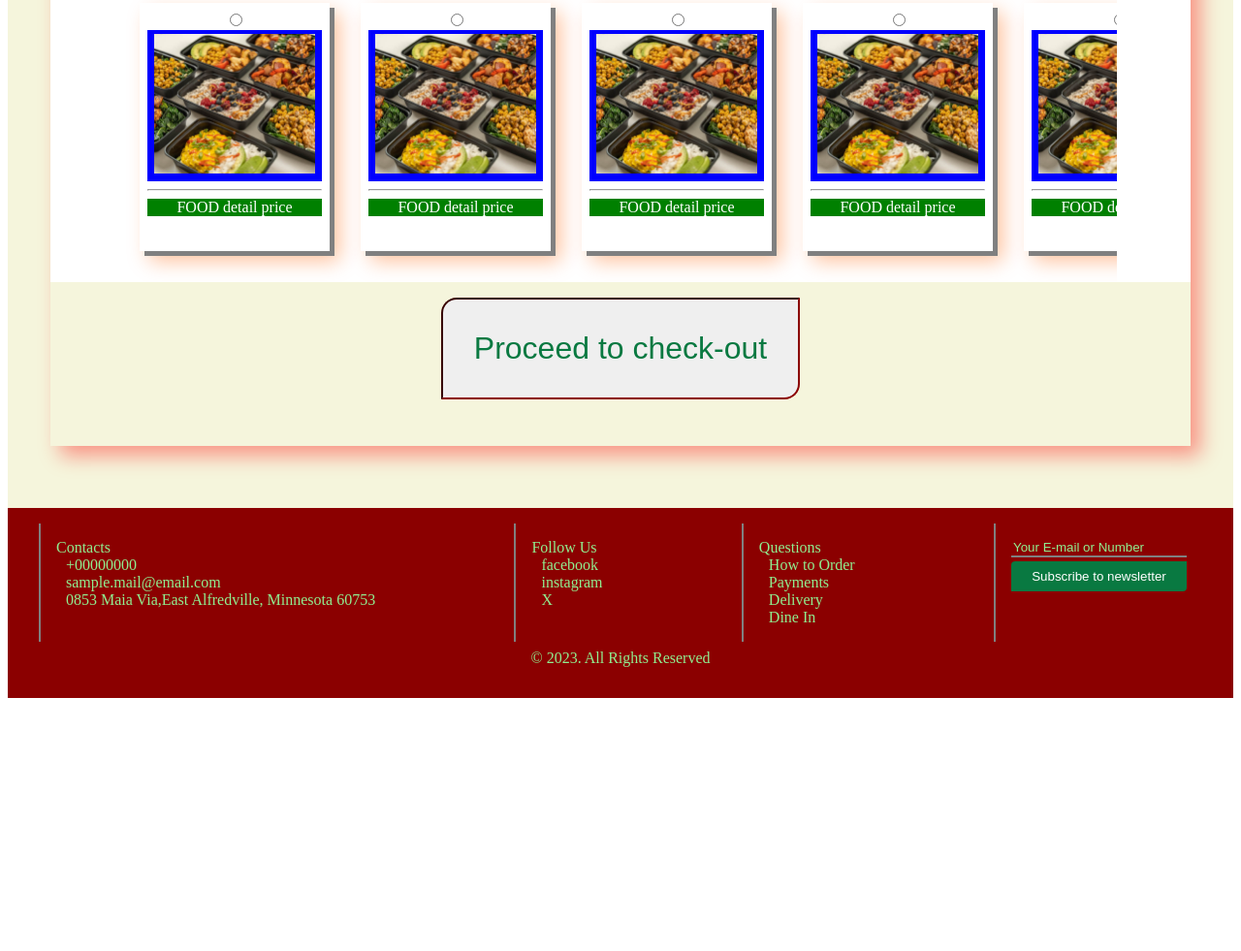
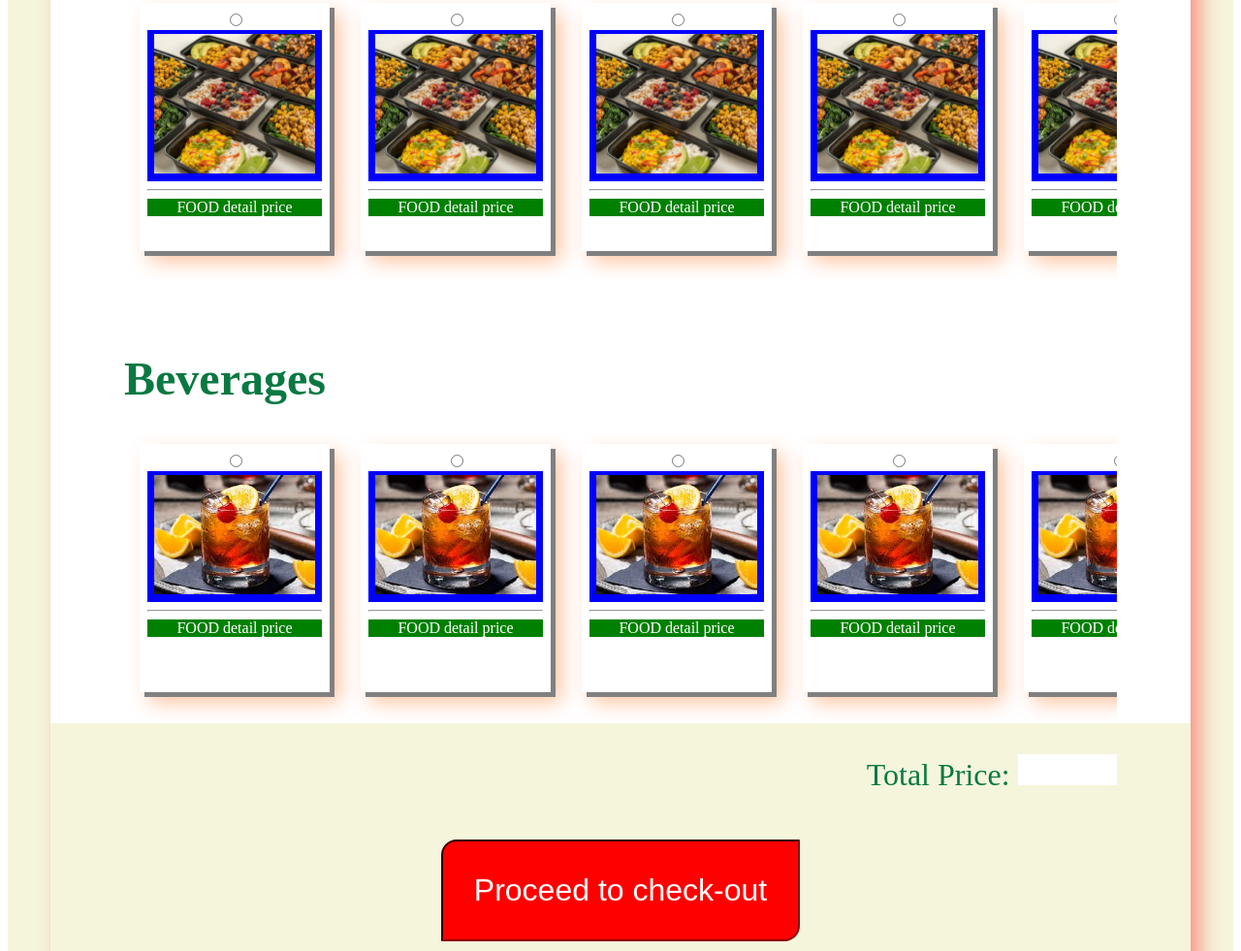
Before and after one commit to sabirama/SASSpracticeActivity.01, a plain HTML site: page foods.html in a window 1280 px wide. Shown: the part 1199-2180 px from the top of the page at 97% size. Before the commit the page ends 1927 px from the top, so only its background shows below. Drawn offline with Linux system fonts and the light colour scheme.

Commit message:
color changes and beverage added

```diff
--- a/foods.html
+++ b/foods.html
@@ -342,7 +342,129 @@
             </div>
           </div>
         </div>
-        <button>Proceed to check-out</button>
+
+        <div class="bg-container">
+          <div class="food-selector-container">
+            <h2>Beverages</h2>
+            <div class="food-flow-container">
+              <div class="foods-item">
+                <input type="radio" name="main-dish" />
+                <div class="food-img-container">
+                  <img src="images/images.jfif" alt="" class="food-img" />
+                </div>
+                <hr />
+                <div class="food-text">
+                  <small>FOOD detail</small>
+                  <small>price</small>
+                </div>
+              </div>
+              <div class="foods-item">
+                <input type="radio" name="main-dish" />
+                <div class="food-img-container">
+                  <img src="images/images.jfif" alt="" class="food-img" />
+                </div>
+                <hr />
+                <div class="food-text">
+                  <small>FOOD detail</small>
+                  <small>price</small>
+                </div>
+              </div>
+              <div class="foods-item">
+                <input type="radio" name="main-dish" />
+                <div class="food-img-container">
+                  <img src="images/images.jfif" alt="" class="food-img" />
+                </div>
+                <hr />
+                <div class="food-text">
+                  <small>FOOD detail</small>
+                  <small>price</small>
+                </div>
+              </div>
+              <div class="foods-item">
+                <input type="radio" name="main-dish" />
+                <div class="food-img-container">
+                  <img src="images/images.jfif" alt="" class="food-img" />
+                </div>
+                <hr />
+                <div class="food-text">
+                  <small>FOOD detail</small>
+                  <small>price</small>
+                </div>
+              </div>
+              <div class="foods-item">
+                <input type="radio" name="main-dish" />
+                <div class="food-img-container">
+                  <img src="images/images.jfif" alt="" class="food-img" />
+                </div>
+                <hr />
+                <div class="food-text">
+                  <small>FOOD detail</small>
+                  <small>price</small>
+                </div>
+              </div>
+              <div class="foods-item">
+                <input type="radio" name="main-dish" />
+                <div class="food-img-container">
+                  <img src="images/images.jfif" alt="" class="food-img" />
+                </div>
+                <hr />
+                <div class="food-text">
+                  <small>FOOD detail</small>
+                  <small>price</small>
+                </div>
+              </div>
+              <div class="foods-item">
+                <input type="radio" name="main-dish" />
+                <div class="food-img-container">
+                  <img src="images/images.jfif" alt="" class="food-img" />
+                </div>
+                <hr />
+                <div class="food-text">
+                  <small>FOOD detail</small>
+                  <small>price</small>
+                </div>
+              </div>
+              <div class="foods-item">
+                <input type="radio" name="main-dish" />
+                <div class="food-img-container">
+                  <img src="images/images.jfif" alt="" class="food-img" />
+                </div>
+                <hr />
+                <div class="food-text">
+                  <small>FOOD detail</small>
+                  <small>price</small>
+                </div>
+              </div>
+              <div class="foods-item">
+                <input type="radio" name="main-dish" />
+                <div class="food-img-container">
+                  <img src="images/images.jfif" alt="" class="food-img" />
+                </div>
+                <hr />
+                <div class="food-text">
+                  <small>FOOD detail</small>
+                  <small>price</small>
+                </div>
+              </div>
+              <div class="foods-item">
+                <input type="radio" name="main-dish" />
+                <div class="food-img-container">
+                  <img src="images/images.jfif" alt="" class="food-img" />
+                </div>
+                <hr />
+                <div class="food-text">
+                  <small>FOOD detail</small>
+                  <small>price</small>
+                </div>
+              </div>
+            </div>
+          </div>
+        </div>
+
+        <div class="price-container">
+          <p class="price">Total Price: <span></span></p>
+        </div>
+        <button class="custom-button">Proceed to check-out</button>
       </section>
     </main>
 
--- a/style.scss
+++ b/style.scss
@@ -39,8 +39,12 @@ small {
   border: none;
   background-color: red;
   color: white;
-  padding: 0.5rem;
+  padding: 2rem;
   border-radius: 1rem 0;
+
+  font: {
+    size: 2vw;
+  }
 
   &:hover {
     background-color: rgb(255, 98, 0);
@@ -86,6 +90,7 @@ main {
     margin: 1rem 1rem 3rem;
     box-shadow: 10px 10px 20px rgba(255, 0, 0, 0.4);
     max-width: 98%;
+
     .image-container {
       display: flex;
       align-items: center;
@@ -210,6 +215,21 @@ main {
       font-size: 2rem;
     }
   }
+
+  .price-container {
+    width: 80vw;
+    text-align: right;
+    margin: auto;
+
+    .price {
+      span {
+        display: inline-block;
+        width: 10%;
+        height: 2rem;
+        background-color: white;
+      }
+    }
+  }
 }
 
 footer {
```
Also changed, not shown: images/images.jfif (added), style.css, 1 other file.
